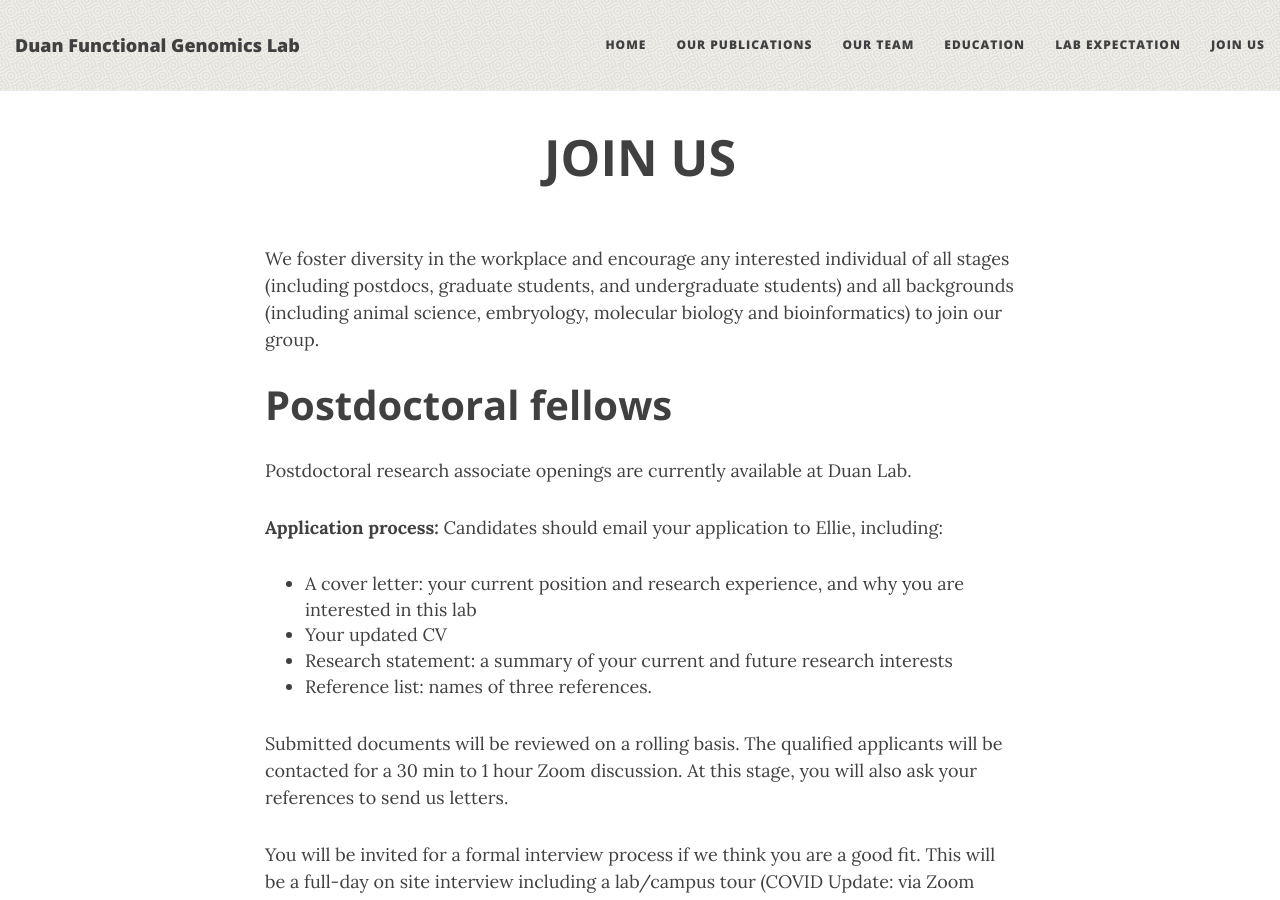
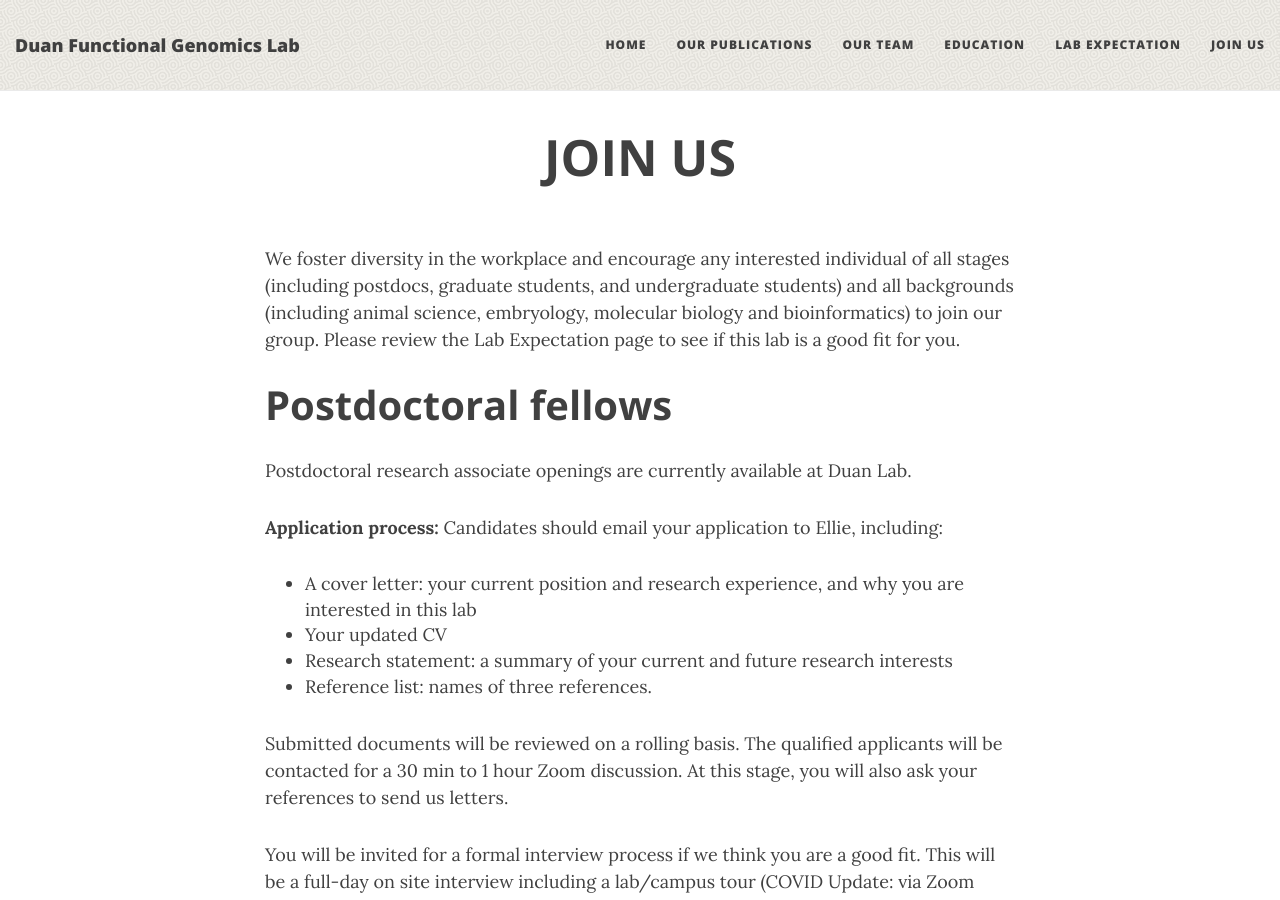
Before and after one commit to EllieDuan/EllieDuan.github.io, a Jekyll site: the page built from join_us.md, in a window 1280 px wide and 900 px high. Built offline with Jekyll 4.4.1, drawn with Linux system fonts in a browser that asks for light colours; nearby versions of some CDN libraries.

Commit message:
update join us

```diff
--- a/join_us.md
+++ b/join_us.md
@@ -4,7 +4,7 @@ title: JOIN US
 subtitle:
 ---
 
-We foster diversity in the workplace and encourage any interested individual of all stages (including postdocs, graduate students, and undergraduate students) and all backgrounds (including animal science, embryology, molecular biology and bioinformatics) to join our group.
+We foster diversity in the workplace and encourage any interested individual of all stages (including postdocs, graduate students, and undergraduate students) and all backgrounds (including animal science, embryology, molecular biology and bioinformatics) to join our group. Please review the Lab Expectation page to see if this lab is a good fit for you.
 
 
 ## Postdoctoral fellows
```
Also changed, not shown: lab_expectation.md (+2 -1 lines).
